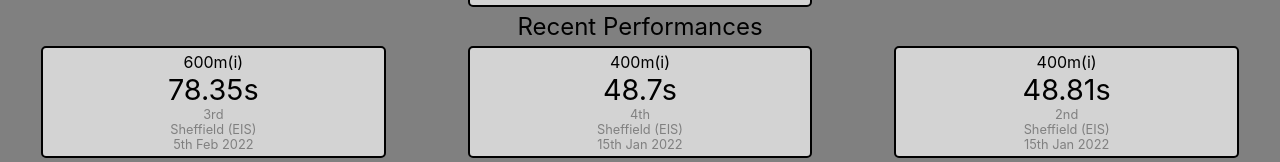
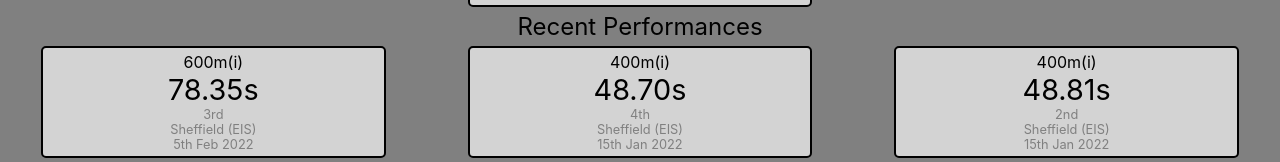
Before and after one commit to rs96/rs96.github.io, a React (Create React App) app: page / in a window 1280 px wide. Shown: the part 220-382 px from the top of the page. Built offline with nearby package versions, Linux system fonts and the light colour scheme.

Commit message:
formatPerformance to 2 decimal places

```diff
--- a/src/utils.ts
+++ b/src/utils.ts
@@ -10,4 +10,4 @@ export const formatDate = (date: number) => {
 };
 
 export const formatPerformance = (performance: number, event: string) =>
-  constants.timedEvents.includes(event) ? `${performance}s` : `${performance}m`;
+  constants.timedEvents.includes(event) ? `${performance.toFixed(2)}s` : `${performance.toFixed(2)}m`;
```
